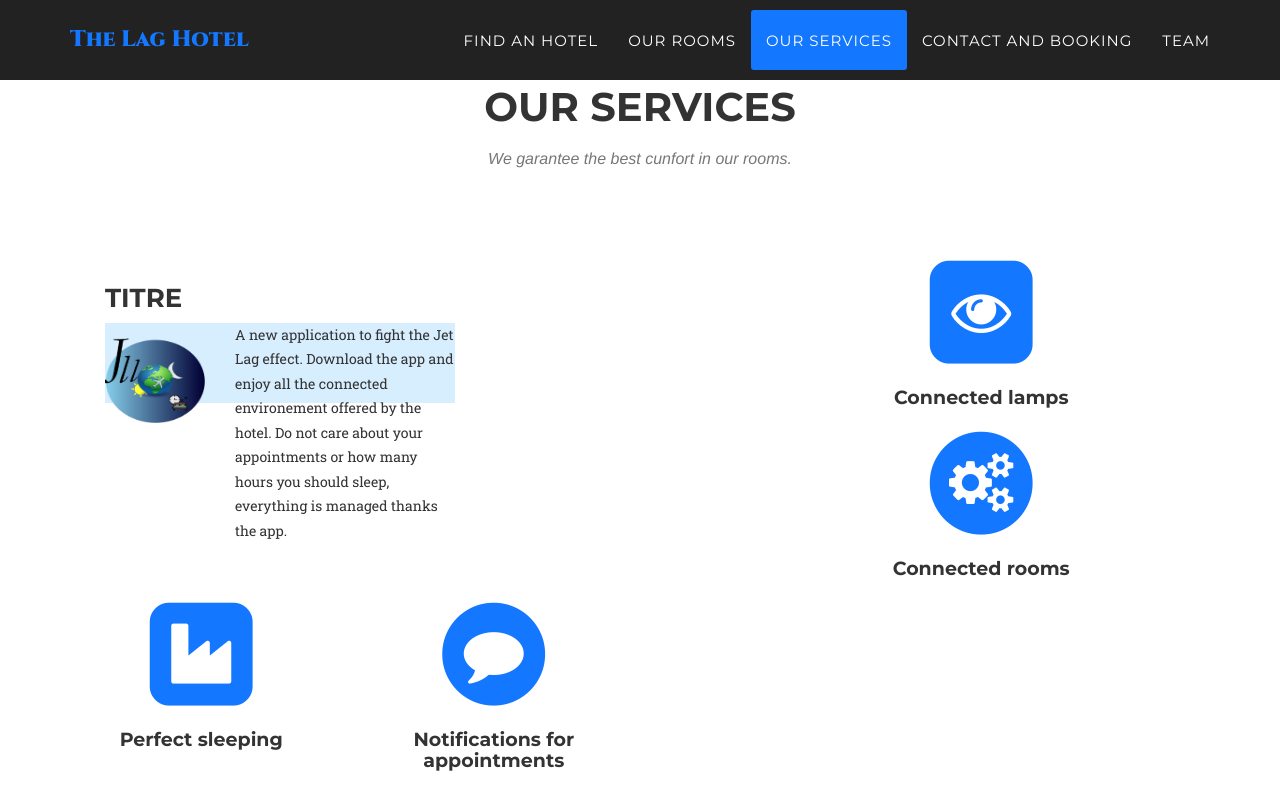
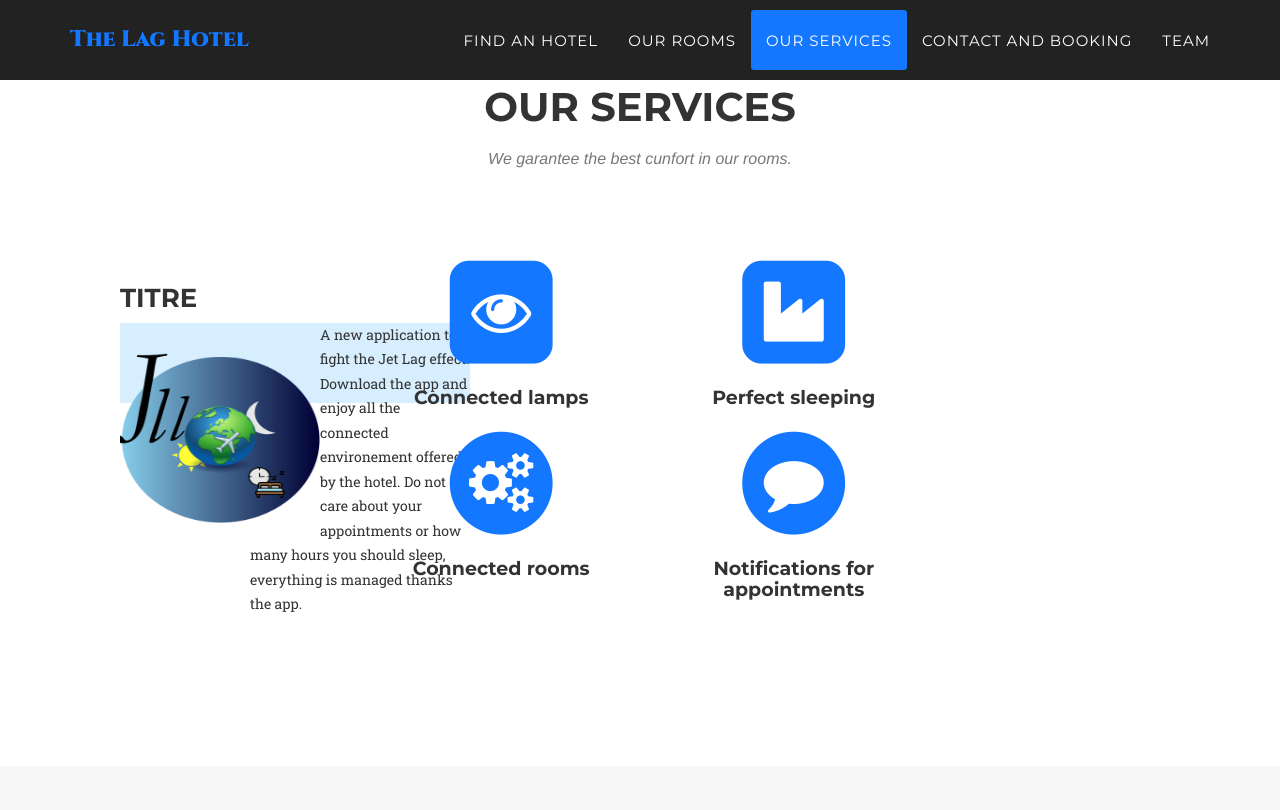
Before and after one commit to VincentGautier/Hotel-web-site, a Jekyll site: the page built from index.html, in a window 1280 px wide and 900 px high, scrolled down 2366 px. Shown: the top 810 px of the window. Built offline with Jekyll 4.4.1, drawn with Linux system fonts in a browser that asks for light colours; some web fonts are replaced.

Commit message:
Update our_services.html

```diff
--- a/_includes/our_services.html
+++ b/_includes/our_services.html
@@ -7,16 +7,17 @@
                     <h3 class="section-subheading text-muted">  We garantee the best cunfort in our rooms.</h3>
                 </div>
             </div>
+            <div class="col-md-3">
         <div id="corps">
 <h3>titre</h3>
 <div class="bloc">
-<a href="https://ami-2019.github.io/Jet-Lag-Lamp/"><img src="img/logos/Logo.png" width="100" height="100" alt="" title="Logo" /></a>
+<a href="https://ami-2019.github.io/Jet-Lag-Lamp/"><img src="img/logos/Logo.png" width="200" height="200" alt="" title="Logo" /></a>
         <p> A new application to fight the Jet Lag effect. Download the app and enjoy all the connected environement offered
                 by the hotel. Do not care about your appointments or how many hours you should sleep, everything is managed thanks
                 the app.</p>
             </div>
 </div>
-
+            </div>
             <p> </p>
             <div class="row text-center">
                 <div class="col-md-3">
@@ -26,8 +27,7 @@
                     </span>
                     <h4 class="service-heading">Connected lamps</h4>
                     <p class="text-muted"> </p>
-                </div>
-                <div class="col-md-3">
+
                     <span class="fa-stack fa-4x">
                         <i class="fa fa-circle fa-stack-2x text-primary"></i>
                         <i class="fa fa-cogs fa-stack-1x fa-inverse"></i>
```
